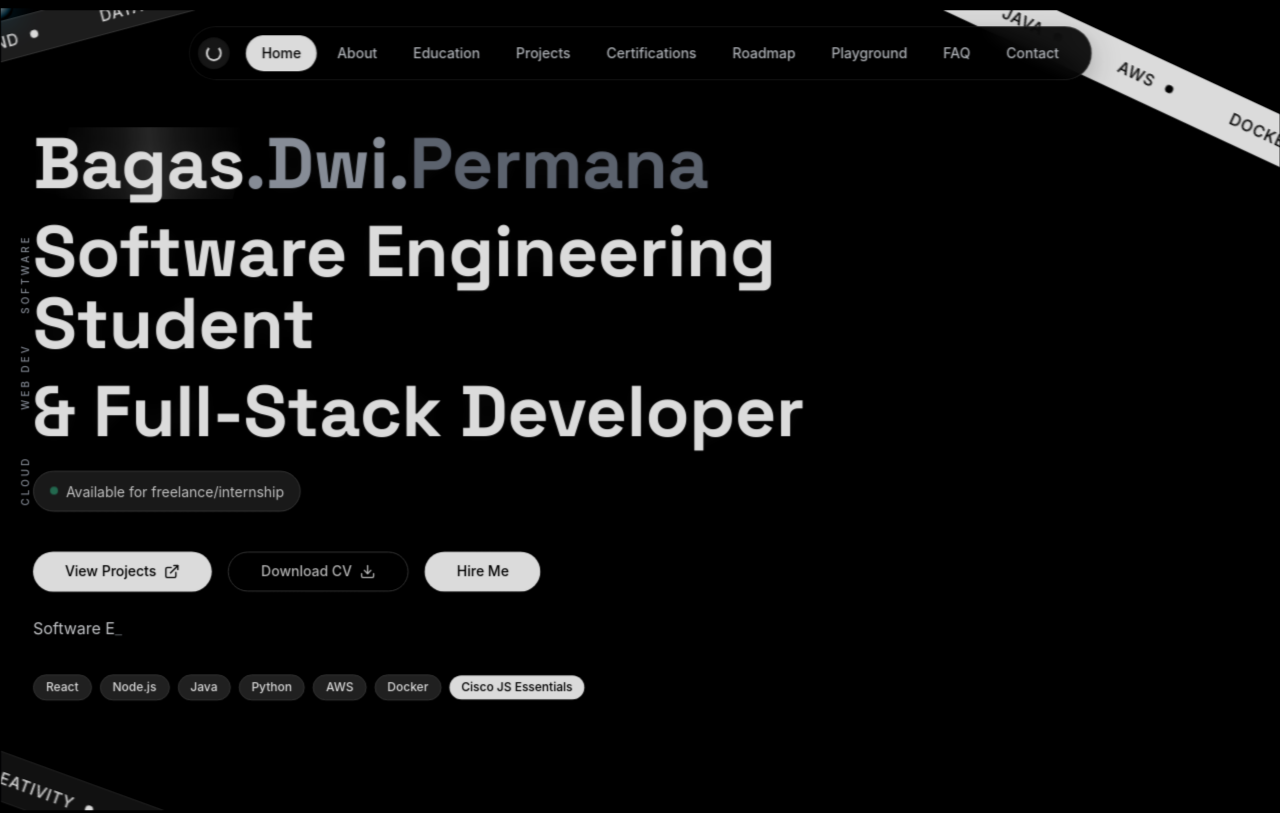
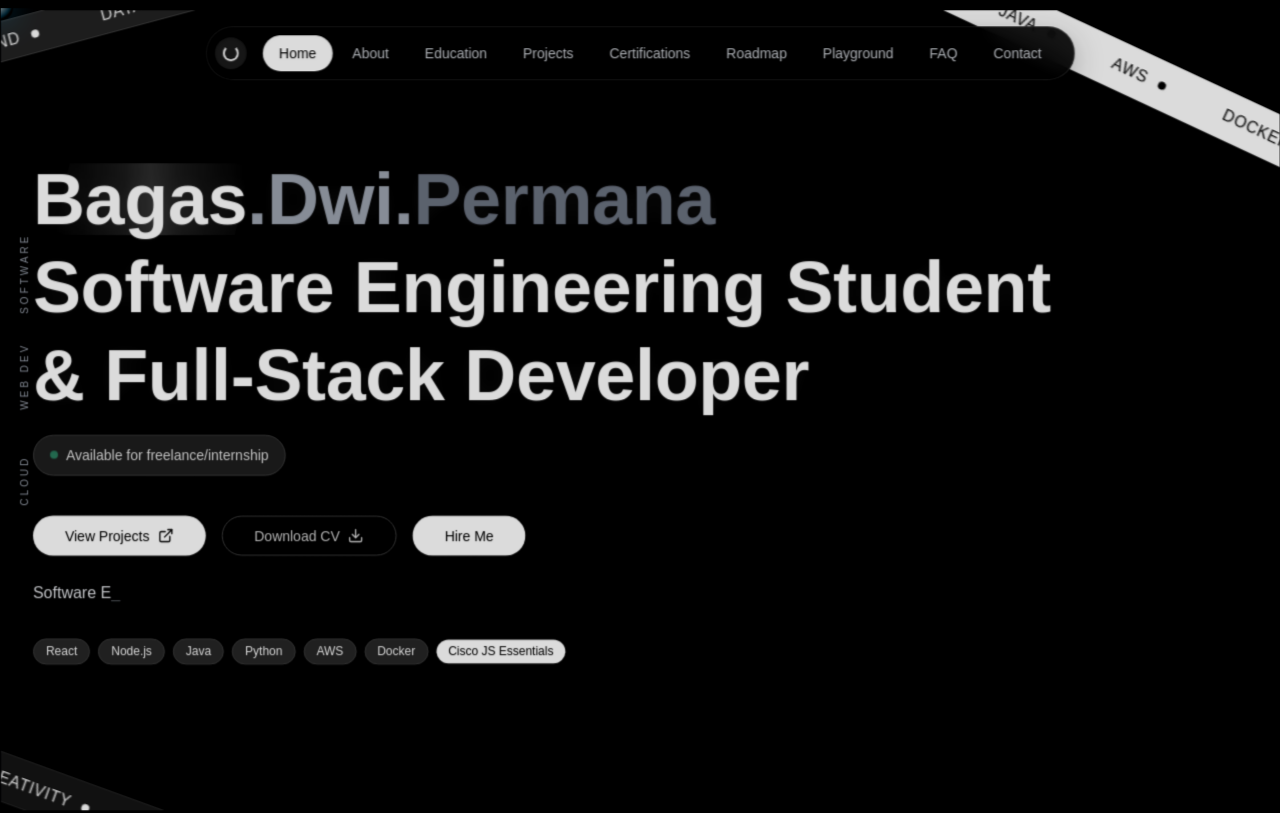
Before and after one commit to bagassdwipermanaa/portofolio_bagas_dwi_permana, a React (Vite) app: page / in a window 1280 px wide. Shown: the top 813 px of the page. Built offline with nearby package versions, Linux system fonts and the light colour scheme.

Commit message:
BDSIBIBODAIUVUGHLBK

```diff
--- a/src/index.css
+++ b/src/index.css
@@ -2,8 +2,8 @@
 @tailwind components;
 @tailwind utilities;
 
-/* Import Google Fonts */
-@import url("https://fonts.googleapis.com/css2?family=Inter:wght@100;200;300;400;500;600;700;800;900&family=Plus+Jakarta+Sans:wght@200;300;400;500;600;700;800&family=Space+Grotesk:wght@300;400;500;600;700&family=DM+Sans:wght@400;500;700&family=Playfair+Display:wght@400;500;600;700;800;900&display=swap");
+/* Import Google Fonts - Updated to 2 fonts from image */
+@import url("https://fonts.googleapis.com/css2?family=Montserrat:wght@300;400;500;600;700;800;900&family=Crimson+Text:ital,wght@0,400;0,600;0,700;1,400;1,600;1,700&display=swap");
 
 :root {
   --background: 0 0% 0%; /* Pure black background */
@@ -35,7 +35,7 @@
 body {
   color: hsl(var(--foreground));
   background-color: hsl(var(--background));
-  font-family: "Inter", -apple-system, BlinkMacSystemFont, "SF Pro Text",
+  font-family: "Montserrat", -apple-system, BlinkMacSystemFont, "SF Pro Text",
     "SF Pro Display", "Segoe UI", Roboto, "Helvetica Neue", Helvetica, Arial,
     sans-serif;
   overflow-x: hidden;
@@ -45,32 +45,32 @@ body {
   line-height: 1.6;
 }
 
-/* Modern font classes */
+/* Modern font classes - Updated to use 2 fonts from image */
 .font-display {
-  font-family: "Plus Jakarta Sans", "Inter", sans-serif;
+  font-family: "Montserrat", sans-serif;
   font-weight: 700;
   letter-spacing: -0.02em;
 }
 
 .font-heading {
-  font-family: "Space Grotesk", "Inter", sans-serif;
+  font-family: "Montserrat", sans-serif;
   font-weight: 600;
   letter-spacing: -0.01em;
 }
 
 .font-body {
-  font-family: "Inter", sans-serif;
+  font-family: "Montserrat", sans-serif;
   font-weight: 400;
   line-height: 1.7;
 }
 
 .font-accent {
-  font-family: "DM Sans", "Inter", sans-serif;
+  font-family: "Montserrat", sans-serif;
   font-weight: 500;
 }
 
 .font-serif {
-  font-family: "Playfair Display", serif;
+  font-family: "Crimson Text", serif;
   font-weight: 400;
   font-style: italic;
 }
@@ -165,7 +165,7 @@ body {
 .glitch-text {
   position: relative;
   color: hsl(var(--primary));
-  font-family: "Space Grotesk", "Inter", sans-serif;
+  font-family: "Montserrat", sans-serif;
   font-weight: 700;
   letter-spacing: -0.02em;
   text-shadow: 0 0 5px hsl(var(--primary) / 0.5);
@@ -276,7 +276,7 @@ body {
   transition: all 0.3s ease-in-out;
   overflow: hidden;
   backdrop-filter: blur(2px);
-  font-family: "Inter", sans-serif;
+  font-family: "Montserrat", sans-serif;
   font-weight: 500;
 }
 
@@ -351,7 +351,7 @@ body {
   border: 1px solid hsl(var(--border));
   color: hsl(var(--foreground));
   transition: all 0.3s ease;
-  font-family: "Inter", sans-serif;
+  font-family: "Montserrat", sans-serif;
 }
 
 .cyber-input:focus {
@@ -413,7 +413,7 @@ body {
 
 /* Subtle, modern headline effects */
 .heading-soft {
-  font-family: "Space Grotesk", "Inter", sans-serif;
+  font-family: "Montserrat", sans-serif;
   letter-spacing: -0.02em;
   text-shadow: 0 0 18px hsl(var(--primary) / 0.06);
 }
@@ -459,7 +459,7 @@ body {
 
 /* Subtle body text enhancement for readability */
 .body-soft {
-  font-family: "Inter", sans-serif;
+  font-family: "Montserrat", sans-serif;
   text-shadow: 0 1px 12px rgba(255, 255, 255, 0.06);
 }
 
@@ -470,30 +470,30 @@ body {
 
 /* Modern typography utilities */
 .text-display {
-  font-family: "Plus Jakarta Sans", "Inter", sans-serif;
+  font-family: "Montserrat", sans-serif;
   font-weight: 700;
   letter-spacing: -0.02em;
 }
 
 .text-heading {
-  font-family: "Space Grotesk", "Inter", sans-serif;
+  font-family: "Montserrat", sans-serif;
   font-weight: 600;
   letter-spacing: -0.01em;
 }
 
 .text-body {
-  font-family: "Inter", sans-serif;
+  font-family: "Montserrat", sans-serif;
   font-weight: 400;
   line-height: 1.7;
 }
 
 .text-accent {
-  font-family: "DM Sans", "Inter", sans-serif;
+  font-family: "Montserrat", sans-serif;
   font-weight: 500;
 }
 
 .text-serif {
-  font-family: "Playfair Display", serif;
+  font-family: "Crimson Text", serif;
   font-weight: 400;
   font-style: italic;
 }
--- a/tailwind.config.js
+++ b/tailwind.config.js
@@ -17,14 +17,13 @@ module.exports = {
     },
     extend: {
       fontFamily: {
-        'display': ['Plus Jakarta Sans', 'Inter', 'sans-serif'],
-        'heading': ['Space Grotesk', 'Inter', 'sans-serif'],
-        'body': ['Inter', 'sans-serif'],
-        'accent': ['DM Sans', 'Inter', 'sans-serif'],
-        'serif': ['Playfair Display', 'serif'],
-        'space': [
-          "Space Grotesk",
-          "Inter",
+        display: ["Montserrat", "sans-serif"],
+        heading: ["Montserrat", "sans-serif"],
+        body: ["Montserrat", "sans-serif"],
+        accent: ["Montserrat", "sans-serif"],
+        serif: ["Crimson Text", "serif"],
+        space: [
+          "Montserrat",
           "-apple-system",
           "BlinkMacSystemFont",
           "SF Pro Text",
@@ -72,11 +71,11 @@ module.exports = {
           foreground: "hsl(var(--card-foreground))",
         },
         cyber: {
-          blue: "#3b82f6",      // Bright blue
-          purple: "#8b5cf6",    // Bright purple
-          pink: "#ec4899",      // Bright pink
-          green: "#10b981",     // Bright green
-          yellow: "#f59e0b",    // Bright yellow
+          blue: "#3b82f6", // Bright blue
+          purple: "#8b5cf6", // Bright purple
+          pink: "#ec4899", // Bright pink
+          green: "#10b981", // Bright green
+          yellow: "#f59e0b", // Bright yellow
         },
       },
       borderRadius: {
```
